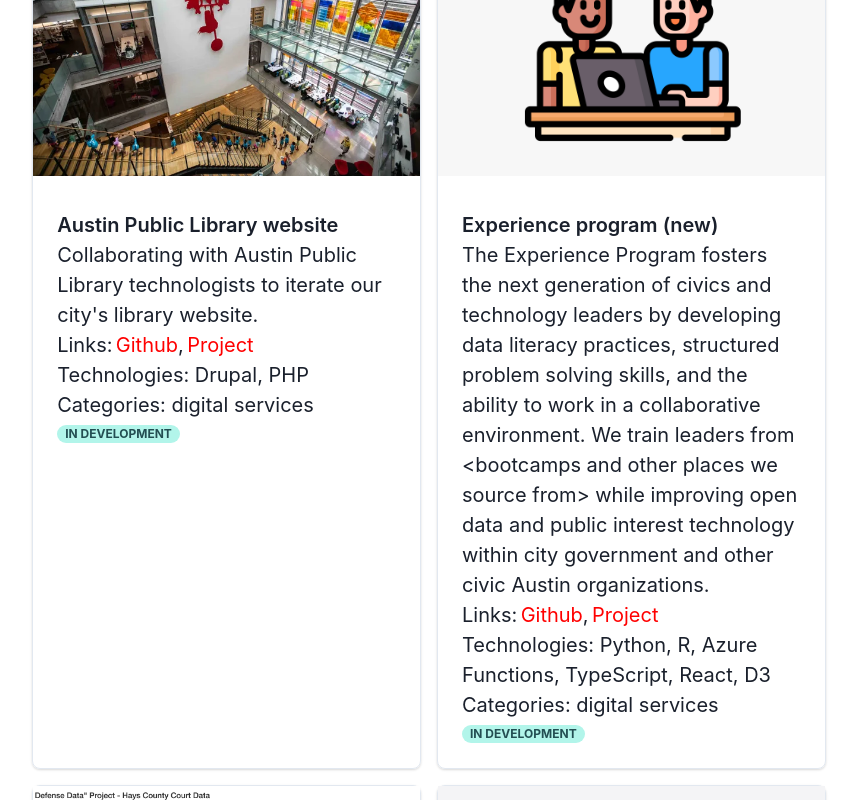
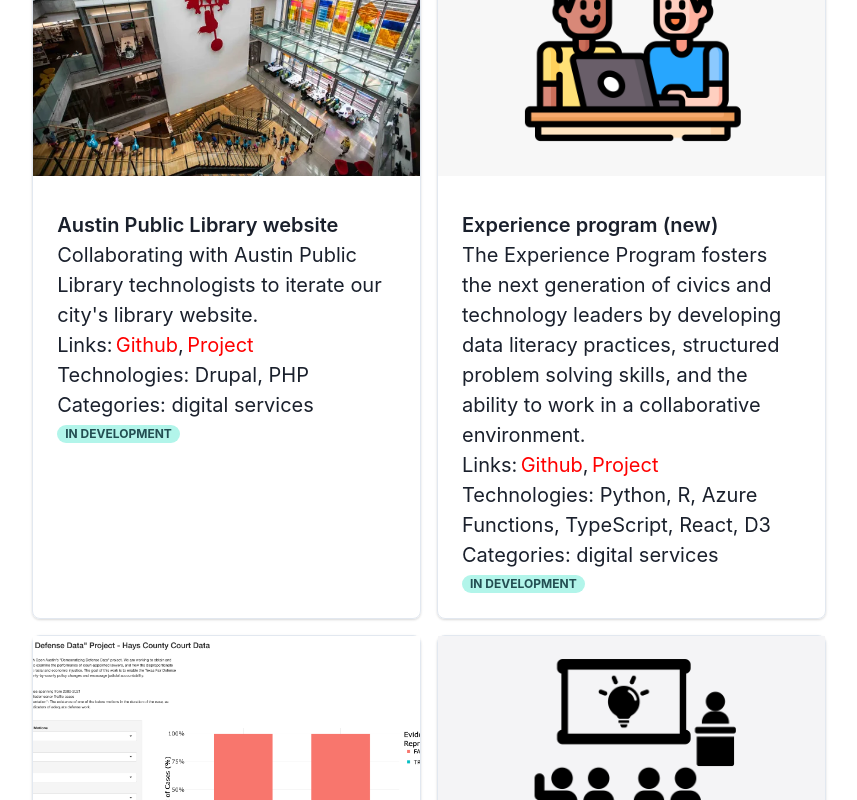
Before and after one commit to open-austin/website-v2-vercel, a Next.js app: page /portfolio in a window 1280 px wide. Shown: the part 516-1316 px from the top of the page, without its empty margins (211-1068 px from the left). Built offline with nearby package versions, Linux system fonts and the light colour scheme.

Commit message:
shortened Expeirence blurb

```diff
--- a/data/project_data.ts
+++ b/data/project_data.ts
@@ -26,7 +26,11 @@
   {
     title: 'Experience program (new)',
     description:
+      'The Experience Program fosters the next generation of civics and technology leaders by developing data literacy practices, structured problem solving skills, and the ability to work in a collaborative environment.',
+      /*
+      Full blurb:
       'The Experience Program fosters the next generation of civics and technology leaders by developing data literacy practices, structured problem solving skills, and the ability to work in a collaborative environment.  We train leaders from <bootcamps and other places we source from> while improving open data and public interest technology within city government and other civic Austin organizations.',
+      */
     access_at: null,
     project_at: null,
     type: 'scraper',
```
